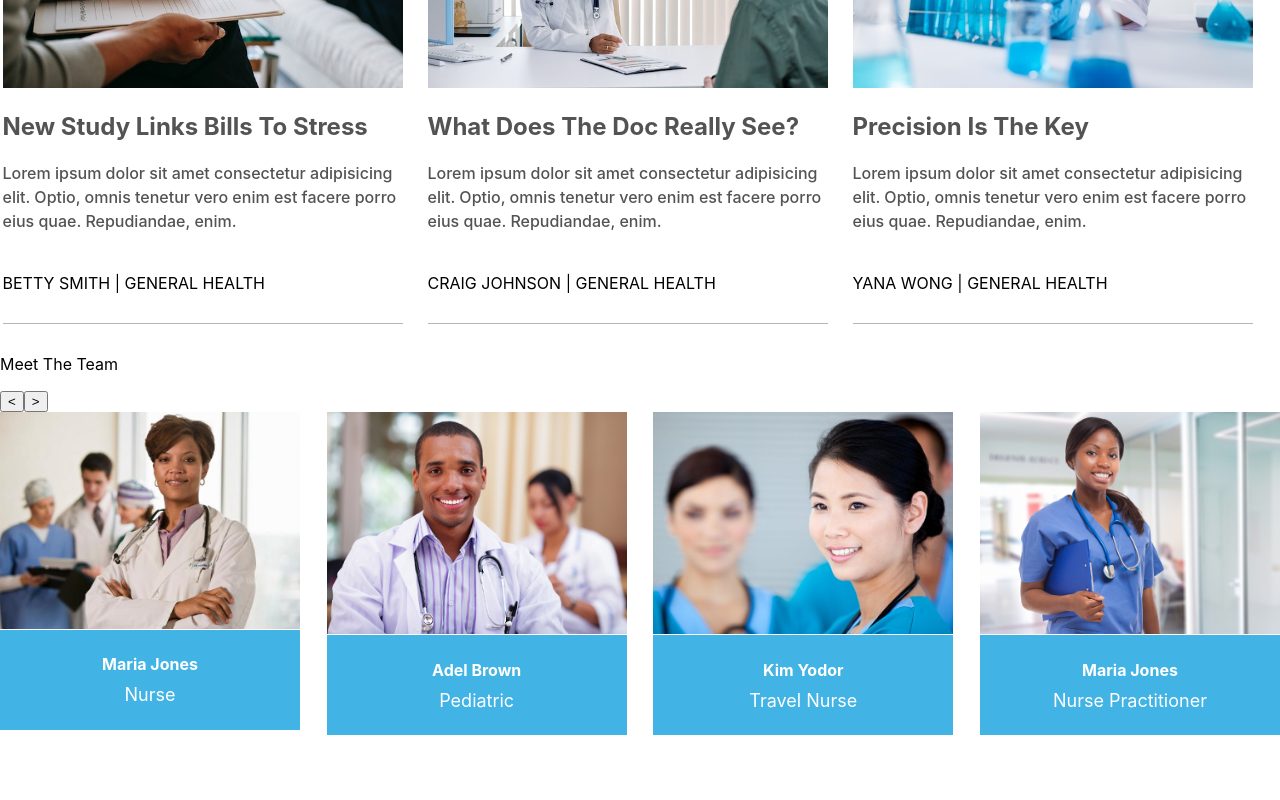
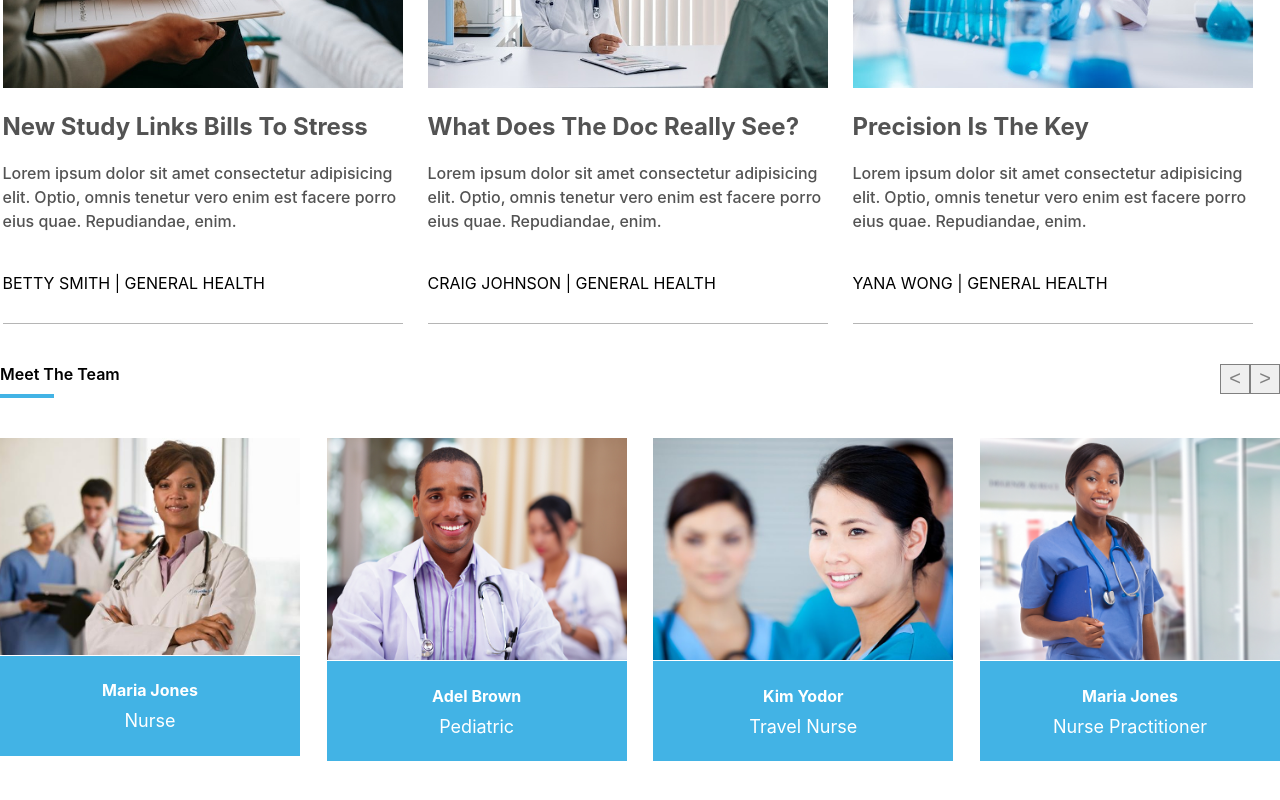
Before and after one commit to aarongraham518/webrns, a React (Create React App) app: page / in a window 1280 px wide. Shown: the part 609-1409 px from the top of the page. Built offline with nearby package versions, Linux system fonts and the light colour scheme.

Commit message:
created and updated the meet the team component

```diff
--- a/src/components/BottomLine/BottomLine.module.css
+++ b/src/components/BottomLine/BottomLine.module.css
@@ -0,0 +1,26 @@
+.teamMeetContainer{
+    /* border: 2px solid red; */
+    display: flex;
+    justify-content: space-between;
+    margin: 40px 0 40px 0;
+}
+
+.teamMeetText{
+    font-weight: 600;
+    margin: 0 0 10px 0;
+}
+
+.teamMeetLine{
+    display: block;
+    width: 50px;
+    border: 2px solid #42b3e5;
+}
+
+.teamButtons{
+    width: 30px;
+    height: 30px;
+    border-radius: 10;
+    font-size: 20px;
+    color: grey;
+    border: 1px solid grey;
+}
--- a/src/components/BottomLine/BottomLine.tsx
+++ b/src/components/BottomLine/BottomLine.tsx
@@ -9,8 +9,8 @@ export const BottomLine = () => {
             </div>
 
             <div>
-            <button> &lt; </button>
-                <button> &gt; </button>
+                <button className={styles.teamButtons}> &lt; </button>
+                <button className={styles.teamButtons}> &gt; </button>
             </div>
         </div>
     )
```
